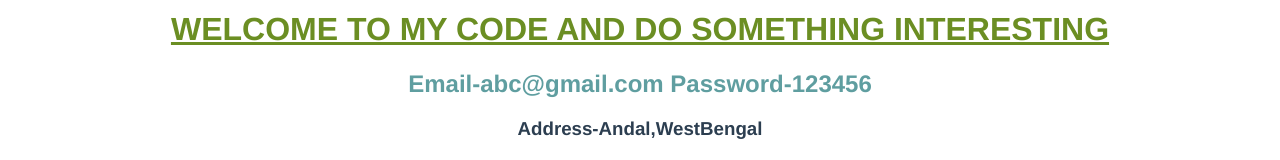
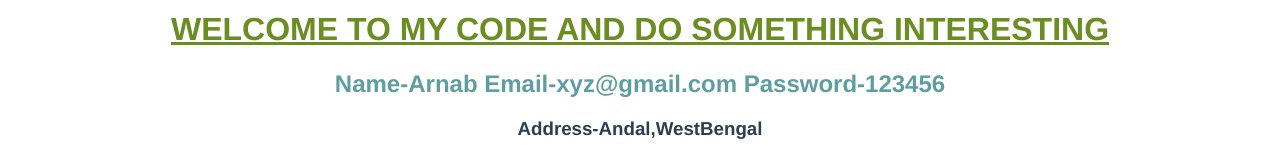
Before and after one commit to arnabbis/bolg, a Vue app: page / in a window 1280 px wide. Shown: the part 274-434 px from the top of the page. Built offline with nearby package versions, Linux system fonts and the light colour scheme.

Commit message:
new changes on the vue file

```diff
--- a/src/App.vue
+++ b/src/App.vue
@@ -3,12 +3,14 @@
 <HelloWorld/>
 <MyCode/>
 <HomePage/>
+<MethodKey/>
 </template>
 
 <script>
 import HelloWorld from './components/HelloWorld.vue'
 import HomePage from "./components/Home.vue";
 import MyCode from "./components/MyCode.vue";
+import MethodKey from "./components/Methods.vue";
 
 export default {
     name: 'App',
@@ -16,6 +18,7 @@
         HelloWorld,
         HomePage,
         MyCode,
+        MethodKey,
     }
 }
 </script>
--- a/src/components/Home.vue
+++ b/src/components/Home.vue
@@ -3,7 +3,7 @@
 <P><b><u>Hii i made my new webpage where you can easily do your code on vue.js and can explore new setups as well ass new ideas on the launch of vue.js version 3.0.5</u></b></P>
 <ol class="ol">
     <li id="li">Home</li>
-    <li id="li1">About</Li>
+    <li id="li1">About</li>
     <li id="li2">Contact</li>
     <li id="li3">Support</li>
 </ol>
--- a/src/components/MyCode.vue
+++ b/src/components/MyCode.vue
@@ -1,7 +1,7 @@
 <template>
 <!-- <img src="../assets/geospocimage.png" alt="geospoc"> -->
 <h1><u>WELCOME TO MY CODE AND DO SOMETHING INTERESTING</u></h1>
-<h2>Email-{{email}} Password-{{password}}</h2>
+<h2>Name-{{name="Arnab"}} Email-{{email="xyz@gmail.com"}} Password-{{password}} </h2>
 <h3>Address-{{getAddress("Andal,WestBengal")}}</h3>
 </template>
 
@@ -17,8 +17,10 @@
                 return a
             }
         }
+    },
+
     }
-}
+
 </script>
 
 
```
